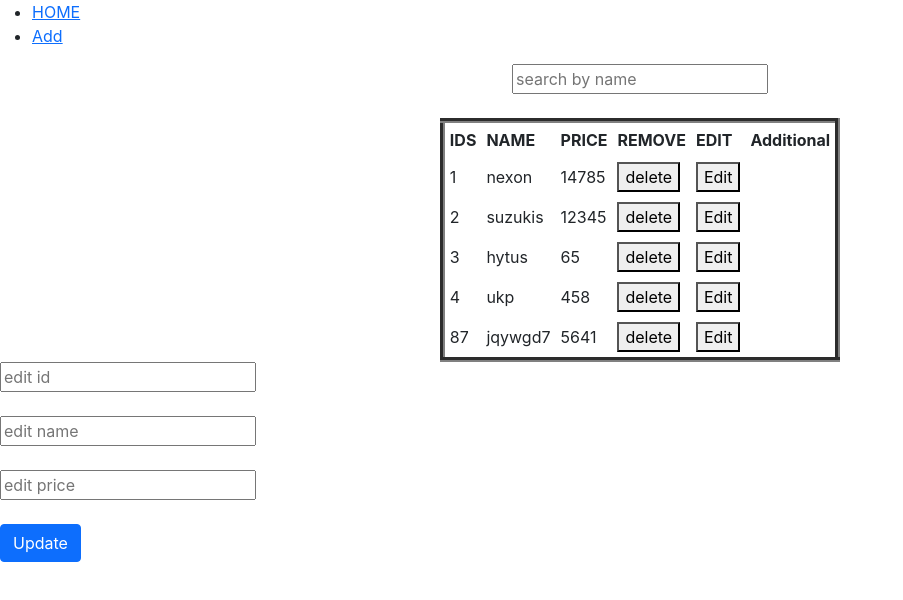
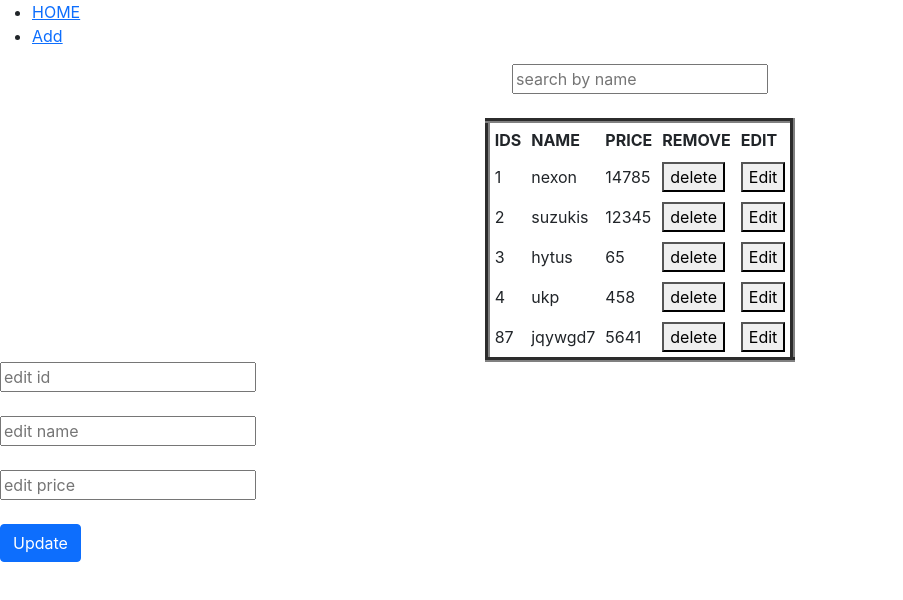
Before and after one commit to pateelsrinathreddy/tutorial, a React (Create React App) app: page / in a window 1280 px wide. Shown: the top 600 px of the page, without its empty margins (0-903 px from the left). Built offline with nearby package versions, Linux system fonts and the light colour scheme; data requests are answered from the project's data file.

Commit message:
col remove

```diff
--- a/src/Home.js
+++ b/src/Home.js
@@ -85,7 +85,7 @@ const Home = () => {
                 <th>PRICE</th>
                 <th>REMOVE</th>
                 <th>EDIT</th>
-                <th>Additional</th>
+
             </tr>
             {data.map((val,index)=>{
                 return (
```
